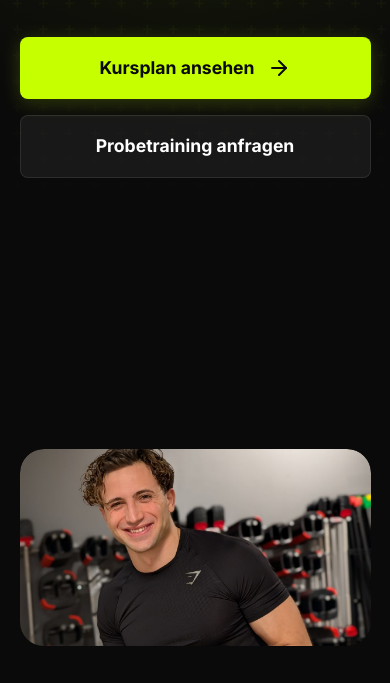
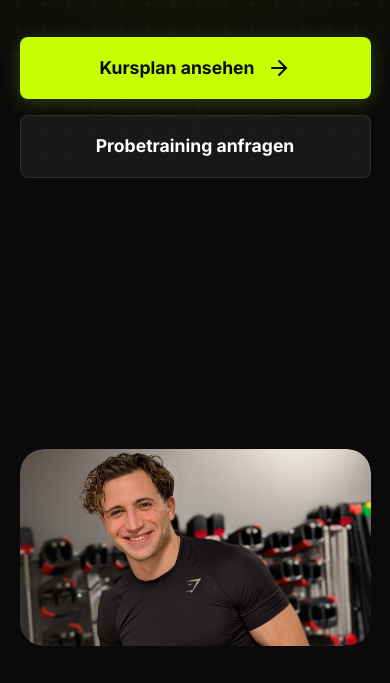
Before and after one commit to luuc4/oz-calisthenics, a plain HTML site: page index.html in a window 390 px wide. Shown: the part 417-1100 px from the top of the page. Drawn offline with Linux system fonts and the light colour scheme.

Commit message:
Adjust mobile coach photo crop slightly upward

```diff
--- a/style.css
+++ b/style.css
@@ -805,7 +805,7 @@ p { color: var(--color-text-secondary); }
     .section-header { margin-bottom: 3rem; }
 
     .bento-card { padding: 2rem; min-height: auto; }
-    .about-photo { object-position: center 58%; }
+    .about-photo { object-position: center 55%; }
 
     /* Kurse Mobile */
     .course-highlight-card {
```
